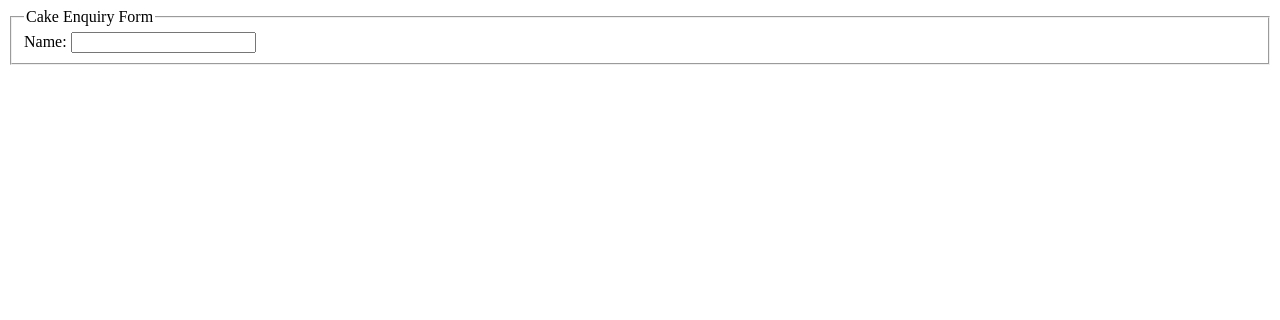
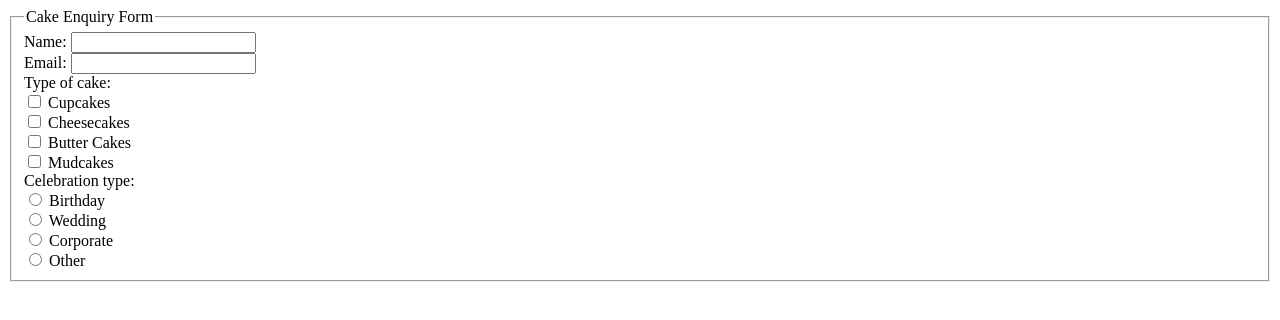
Before and after one commit to lukes611/uttest, a plain HTML site: page client/index.html in a window 1280 px wide. Drawn offline with Linux system fonts and the light colour scheme.

Commit message:
adding email, type of cake and celebration type to form

```diff
--- a/client/index.html
+++ b/client/index.html
@@ -9,8 +9,32 @@
 
                 <!-- Name: -->
                 <div>
-                    <label for="Name">Name: </label>
-                    <input required aria-required="true" id="Name" name="Name" aria-describedby="name-format">
+                    <label for="name">Name: </label>
+                    <input required aria-required="true" id="name" name="name" aria-describedby="name-format">
+                </div>
+
+                 <!-- Email: -->
+                <div>
+                    <label for="email">Email: </label>
+                    <input required aria-required="true" id="email" name="email">
+                </div>
+
+                 <!-- Type of cake: -->
+                <div>
+                    <label for="typeOfCake">Type of cake: </label><br>
+                    <input type="checkbox" name="typeOfCake" value="cupcakes"> Cupcakes<br>
+                    <input type="checkbox" name="typeOfCake" value="cheesecakes"> Cheesecakes<br>
+                    <input type="checkbox" name="typeOfCake" value="butterCakes"> Butter Cakes<br>
+                    <input type="checkbox" name="typeOfCake" value="mudCakes"> Mudcakes<br>
+                </div>
+
+                <!-- Celebration type: -->
+                <div>
+                    <label for="celebrationType">Celebration type: </label><br>
+                    <input type="radio" name="celebrationType" value="birthday"> Birthday<br>
+                    <input type="radio" name="celebrationType" value="wedding"> Wedding<br>
+                    <input type="radio" name="celebrationType" value="corporate"> Corporate<br>
+                    <input type="radio" name="celebrationType" value="other"> Other<br>
                 </div>
 
             </fieldset>
```
